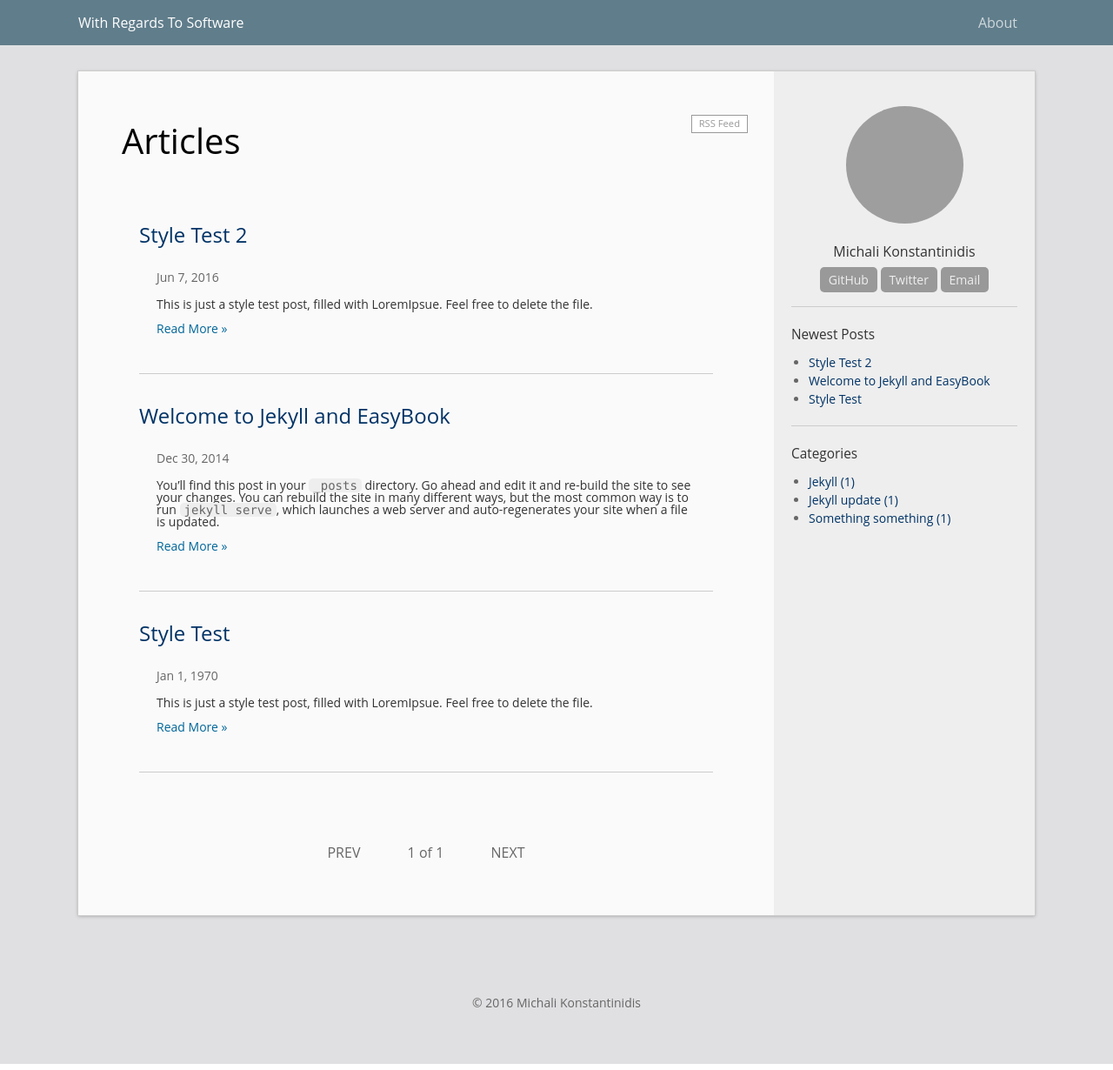
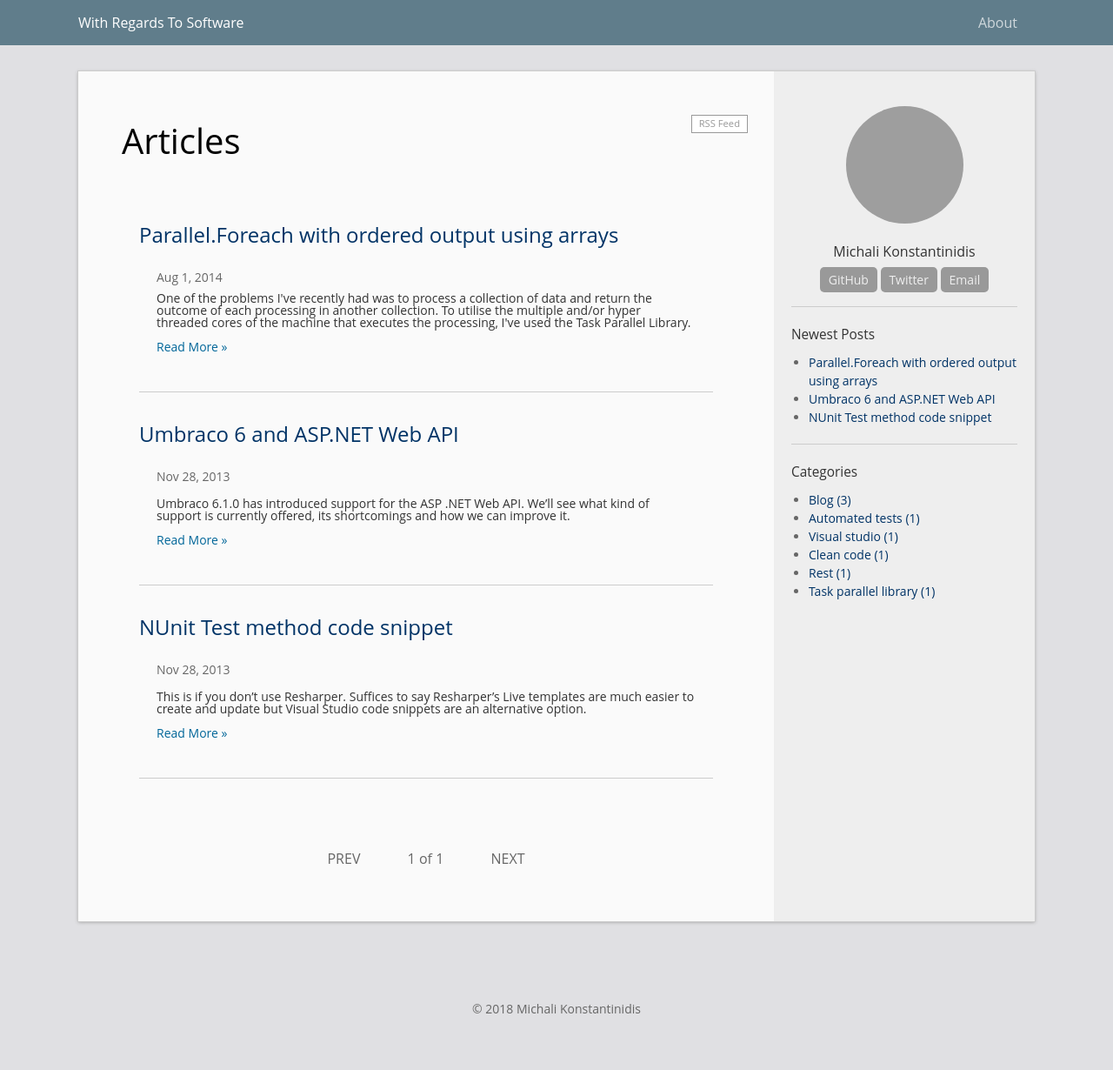
Before and after one commit to michali/blog, a Jekyll site: the page built from index.html, in a window 1280 px wide. Shown: the whole page at 87% size. Built offline with Jekyll 4.4.1, drawn with Linux system fonts in a browser that asks for light colours; the list of posts is cut into pages by our own code; some of the changed lines change nothing that is shown; grey boxes are pictures that could not be loaded.

Commit message:
Cleaned posts, updated information, new posts

````diff
--- a/_config.yml
+++ b/_config.yml
@@ -1,8 +1,7 @@
 # Site settings
 title: With Regards To Software
-url: "http://www.michali-k.com"    # the protocol and hostname of your site, eg. `http://laobubu.github.io`
-baseurl: "/blog" # the prefix of your site uri, eg. `/jekyll-theme-EasyBook` or just one slash `/`
-#timezone: Asia/Chongqing
+url: "http://www.michalikons.com"    # the protocol and hostname of your site, eg. `http://laobubu.github.io`
+baseurl: ""
 description: >
   Thoughts on software
 
@@ -11,13 +10,10 @@
 author: Michali Konstantinidis
 avatar: "//www.gravatar.com/avatar/your_email_md5?d=mm&s=135"
 profile: A software engineer based in Sydney
-twitter_username: michalikon
+twitter_username: michalikons
 github_username:  michali
 
-# Comment Service (Disqus or 多说)
-#  choose one and un-comment the line to active it
 #disqus_shortname: xxx   # get one: https://disqus.com/admin/signup/
-#duoshuo_shortname: xxx  # get one: http://duoshuo.com/create-site/
 
 permalink: /:year/:month/:day/:title/
 plugins_dir:
--- a/_includes/footer.html
+++ b/_includes/footer.html
@@ -1,6 +1,6 @@
 <footer class="footer">
 <div class="wrapper">
-&copy; 2016 {{ site.author }}
+&copy; {{ 'now' | date: "%Y" }} {{ site.author }}
 </div>
 </footer>
 
--- a/_posts/1970-01-01-test.md
+++ /dev/null
@@ -1,77 +0,0 @@
----
-layout: post
-title:  "Style Test"
-date:   1970-01-01 08:00
-categories: jekyll
----
-
-This is just a style test post, filled with LoremIpsue. Feel free to delete the file.
-
-![](http://lorempixel.com/400/200/)
-
-# Lorem ipsum dolor
-
-Sit amet, consectetur adipiscing elit. Phasellus nisi odio, scelerisque vitae volutpat non, facilisis non erat. In gravida placerat pulvinar. Maecenas ac pretium sem. In consectetur nulla leo, ut maximus nisi volutpat eget. Vestibulum vitae malesuada risus, egestas placerat felis. In sed sollicitudin elit. Sed bibendum porttitor dui.
-
-## Condimentum mauris Accumsan
-
-Eu. Suspendisse scelerisque, orci vel elementum accumsan, sem turpis congue justo, et vulputate lacus orci vel felis. Pellentesque at gravida felis, vitae pretium erat. Pellentesque convallis mi vitae lectus semper, quis pellentesque lectus tristique.
-
-## Duis a nibh in
-
-Consectetur ultrices. Cum sociis natoque penatibus et magnis dis parturient montes, nascetur ridiculus mus.
-
-> Vivamus placerat, tortor et aliquam porttitor, risus mi dapibus neque, vitae vulputate urna.
-> -- Lorem
-
-Apurus vel sapien. Fusce at condimentum nibh.
-
-### Donec ut urna
-
-A dolor rhoncus posuere vel porttitor tortor. Integer ex lacus, sagittis ac tellus et, laoreet condimentum massa.
-
-![](http://lorempixel.com/400/400/)
-
-Aliquam tempor pharetra lacus, vel bibendum purus dapibus nec. Integer hendrerit massa ut libero euismod, id gravida neque facilisis.
-
-## Nunc nec
-
-Karan justo id turpis auctor pharetra. Fusce pretium ornare facilisis. Aliquam eget scelerisque ex, eu volutpat leo. Proin pharetra est felis, sit amet suscipit orci mattis quis.
-
-1. Etiam bibendum purus tincidunt
-2. As dapibus enim et, porta ligula.
-3. Morbi tempus, mauris sed sodales auctor, nulla erat fringilla purus, vel sodales nulla nunc sit amet purus.
-4. Praesent pellentesque urna et leo eleifend molestie ac ac ex.
-5. Ut eu sagittis metus, et malesuada libero.
-
-Class aptent taciti sociosqu ad litora torquent per conubia nostra, per inceptos himenaeos. Etiam placerat mauris a libero tempus facilisis. Maecenas ut augue lacinia, ornare mi in, lobortis arcu. Lorem ipsum dolor sit amet, consectetur adipiscing elit. Duis justo elit, blandit vel tincidunt ac, imperdiet ut neque.
-
-# Class aptent
-
-taciti sociosqu ad litora torquent per conubia nostra, per inceptos himenaeos. Aliquam erat volutpat. Sed at semper sem. Morbi in finibus tellus. Pellentesque nec dapibus risus.
-
-~~~cpp
-  #include <iostream>
-
-  int main () {
-    std::cout << "Hello world!" << std::endl;
-  }
-~~~
-
-vitae erat non congue. Proin sagittis vitae justo at cursus. Phasellus egestas bibendum urna vel condimentum.
-
-## Fusce a ullamcorper nisl
-
-Pellentesque vehicula faucibus nibh, **a pharetra odio pretium ac.** Mauris eget gravida orci, vitae tincidunt urna. Integer pharetra ante in porta maximus. Morbi ac arcu lacinia, posuere mauris vitae, lobortis dui. Lorem ipsum dolor sit amet, consectetur adipiscing elit. Nunc vitae metus nibh. Cras quis malesuada nisi. Ut porttitor, ipsum vel suscipit posuere, elit purus egestas velit, ac lobortis urna orci nec mi.
-
-## Maecenas bibendum nisi
-
-Aleo facilisis porttitor ac ac metus. **Vivamus faucibus faucibus bibendum.** Donec efficitur consectetur erat quis porttitor. Ut id euismod nunc. Sed venenatis eleifend suscipit. Donec magna purus, porta eget enim a, ornare porttitor nibh. Cras nisl nibh, viverra vitae magna quis, hendrerit facilisis sem.
-
-| table | test | lorem |
-|:-----:|:----:|:-----:|
-| Praesent ultrices | convallis lorem | at sollicitudin enim |
-| Mauris | tristique cursus | arcu ac |
-| facilisis | Proin |  vulputate neque lectus|
-
- maximus malesuada est rutrum ac. Sed blandit semper faucibus. Nam venenatis consectetur malesuada. Nulla lacus purus, ultrices ac eros porttitor, finibus sodales augue. Suspendisse tincidunt, felis in placerat euismod, libero nulla interdum nisl, commodo efficitur felis dui in libero. Integer lobortis sapien sit amet orci tristique auctor a sit amet neque. Nunc tincidunt iaculis purus eget maximus. Fusce risus justo, rutrum at magna sed, rhoncus lacinia lectus. Vivamus lobortis odio ex, ac vehicula nunc facilisis non. Aliquam fermentum diam massa. Sed cursus, nisi varius laoreet aliquet, tortor urna porta turpis, in dictum urna enim vel leo. Etiam at lacus lorem. Vivamus ornare vitae nisl vel malesuada.
--- a/_posts/2014-12-30-welcome-to-jekyll.markdown
+++ /dev/null
@@ -1,63 +0,0 @@
----
-layout: post
-title:  "Welcome to Jekyll and EasyBook"
-date:   2014-12-30 09:00:13
-categories:
-- jekyll update
----
-
-You’ll find this post in your `_posts` directory. Go ahead and edit it and re-build the site to see your changes. You can rebuild the site in many different ways, but the most common way is to run `jekyll serve`, which launches a web server and auto-regenerates your site when a file is updated.
-
-To add new posts, simply add a file in the `_posts` directory that follows the convention `YYYY-MM-DD-name-of-post.ext` and includes the necessary front matter. Take a look at the source for this post to get an idea about how it works.
-
-GitHub Flavored Markdown is supported.
-
-```ruby
-def print_hi(name)
-  puts "Hi, #{name}"
-end
-print_hi('Tom')
-#=> prints 'Hi, Tom' to STDOUT.
-```
-
-## EasyBook Advanced Functions ##
-
-You are using [EasyBook][github-easybook] the template from [laobubu.net](http://laobubu.net). Therefore some features are supported now:
-
-* **Pagination** is enabled.
-* **Disqus** or **多说** is ready.
-* **TOC** for posts is enabled.
-* **Profile** including your links and avatar on the sidebar.
-* *And more...*
-
-> **Tips:** You can disable Disqus or 多说 on posts/pages by adding `nocomments: true` into [YAML Front Matter][frontmatter].
-
-EasyBook uses upaiyun CDN to make everyone lncluding Chinese visitors feel speedy. You can find it in `_includes/footer.html` and change it to your favorite CDN like Google CDN.
-
-## Support me by... ##
-
-### Add a link ###
-
-EasyBook does not make the footer heavy; the link to theme could be on `about.md`:
-
-> This website is using [laobubu](http://laobubu.net)'s theme: [EasyBook](https://github.com/laobubu/jekyll-theme-EasyBook)
-
-### Donate (PayPal or 支付宝) ###
-
-That's the best :smile:
-
-Please visit [http://laobubu.net/donate.html](http://laobubu.net/donate.html)
-
-### Star and Fork on GitHub (free) ###
-
-Not going to donate? That's okay. You can also send out your precious star [on GitHub][github-easybook].
-
-## And Here We Go ##
-
-Check out the [Jekyll docs][jekyll] for more info on how to get the most out of Jekyll. File all bugs/feature requests at [Jekyll’s GitHub repo][jekyll-gh]. If you have questions, you can ask them on [Jekyll’s dedicated Help repository][jekyll-help].
-
-[jekyll]:      http://jekyllrb.com
-[jekyll-gh]:   https://github.com/jekyll/jekyll
-[jekyll-help]: https://github.com/jekyll/jekyll-help
-[frontmatter]: http://jekyllrb.com/docs/frontmatter/
-[github-easybook]: https://github.com/laobubu/jekyll-theme-EasyBook
--- a/_posts/2016-06-07-test2.md
+++ /dev/null
@@ -1,18 +0,0 @@
----
-layout: post
-title:  "Style Test 2"
-date:   2016-06-07
-categories:
-- something something
----
-
-This is just a style test post, filled with LoremIpsue. Feel free to delete the file.
-
-
-| table | test | lorem |
-|:-----:|:----:|:-----:|
-| Praesent ultrices | convallis lorem | at sollicitudin enim |
-| Mauris | tristique cursus | arcu ac |
-| facilisis | Proin |  vulputate neque lectus|
-
- maximus malesuada est rutrum ac. Sed blandit semper faucibus. Nam venenatis consectetur malesuada. Nulla lacus purus, ultrices ac eros porttitor, finibus sodales augue. Suspendisse tincidunt, felis in placerat euismod, libero nulla interdum nisl, commodo efficitur felis dui in libero. Integer lobortis sapien sit amet orci tristique auctor a sit amet neque. Nunc tincidunt iaculis purus eget maximus. Fusce risus justo, rutrum at magna sed, rhoncus lacinia lectus. Vivamus lobortis odio ex, ac vehicula nunc facilisis non. Aliquam fermentum diam massa. Sed cursus, nisi varius laoreet aliquet, tortor urna porta turpis, in dictum urna enim vel leo. Etiam at lacus lorem. Vivamus ornare vitae nisl vel malesuada.
--- a/about.md
+++ b/about.md
@@ -5,6 +5,8 @@
 public: true
 ---
 
-Welcome to this website!
+My name is Michali and am a software developer whose poisons of choice are C# and Python. Based in Sydney.
+
+When I don't engineer software or code, I like to swim, eat out and be a comedian.
 
 > This website is using [laobubu](http://laobubu.net)'s theme: [EasyBook](https://github.com/laobubu/jekyll-theme-EasyBook)
--- /dev/null
+++ b/blog/_posts/2013-11-28-Umbraco-6-and-ASP-NET-Web-API.md
@@ -0,0 +1,117 @@
+---
+layout: post
+title:  "Umbraco 6 and ASP.NET Web API"
+date:   2013-11-28 09:00:13
+categories:
+- clean code
+- rest
+---
+
+Umbraco 6.1.0 has introduced support for the ASP .NET Web API. We'll see what kind of support is currently offered, its shortcomings and how we can improve it.
+
+## How Umbraco does it
+Controllers that expose an API need to inherit from Umbraco.Web.WebApi.UmbracoApiController. This is a base class that exposes several properties you can use to to work with Umbraco.
+
+By deriving from the base controller you get the following properties:
+
+```csharp
+ApplicationContext ApplicationContext { get; }
+ServiceContext Services { get; }
+DatabaseContext DatabaseContext { get; }
+UmbracoHelper Umbraco { get; }
+UmbracoContext UmbracoContext { get; }
+```
+If you had an Event document type and wanted to get an event by ID, you could write a controller like so:
+
+```csharp
+public class EventsApiController : UmbracoApiController
+{
+    public Event Get(int id)
+    {
+        dynamic eventPublishedContent = Umbraco.Content(id);
+        // map the eventPublishedContent to an object of type Event here
+        return @event;
+    }
+}
+```
+
+```UmbracoHelper.Content(int id)``` brings back a dynamic object on which one can call properties of the document with that id. For example, speaking of Events, if you had a document type in your Umbraco site called Event and this had a text property called Venue, you would get its value by
+
+```csharp
+eventPublishedContent.Venue
+```
+
+Or you can cast the dynamic to ```IPublishedContent```.
+
+In either case is then up to us to map this type that describes Umbraco published documents to a custom type so we can return an object specific to the domain served by this RESTful service.
+
+There is a naming convention and that is the API controllers must end with ApiController. For example, a controller that would operate on Conference domain objects would be called ConferencesApiController.
+
+To get an event by routing a request to the above EventsApiController we hit this URL:
+```~/Umbraco/Api/EventsApi/Get/1```
+
+If you had a method to get all events:
+
+```public IEnumerable GetAll()```
+
+you would call it with this URL:
+~/Umbraco/Api/EventsApi/GetAll
+
+In the [Richardson Maturity Model](http://martinfowler.com/articles/richardsonMaturityModel.html), this would be... level 0 and 2 without being level 1. We're getting a resource or resources using a URL and HTTP verbs but the action method of the API controllers has also got to be in the URL. Action methods for POST, PUT and DELETE. In addition, the name of the resource is obfuscated by the Api suffix. We want the URLs that would access a level 2 REST API to be as follows:
+
+```~/Umbraco/Api/Events/1``` to get the Event document with ID 1
+```~/Umbraco/Api/Events``` to get all Event documents
+
+## Creating a (Level 2) REST API with Umbraco support
+What's happening here is that because Umbraco uses its own Global.asax, all default MVC routes are overriden with its own. We need to put the Web API default route back into the application so the above URIs get us the resource we want.
+
+You can do this in a Global.asax that inherits from the default Umbraco one. You may already have such a file in your application with all the global logic in it. In this case it's a matter of reintroducing the route registration of the ```WebApiConfig``` static class found in all Web API projects on Global's ```Application_Start()``` and you're good to go.
+
+The other way is to create an Umbraco application event handler and register any custom routes there. For the Web API default routes this could be like the below:
+
+```csharp
+public class WebApiRouteRegistrarHandler : IApplicationEventHandler
+{
+    public void OnApplicationInitialized(UmbracoApplicationBase umbracoApplication, ApplicationContext applicationContext)
+    {
+    }
+
+    public void OnApplicationStarting(UmbracoApplicationBase umbracoApplication, ApplicationContext applicationContext)
+    {
+        WebApiConfig.Register(GlobalConfiguration.Configuration);
+    }
+
+    public void OnApplicationStarted(UmbracoApplicationBase umbracoApplication, ApplicationContext applicationContext)
+    {
+    }
+}
+```
+
+Umbraco picks those handlers automatically so you don't need to register it anywhere.
+
+Now you can write a Web API Controller for your Event documents
+
+```csharp
+public class EventsController : ApiController
+{
+    private readonly IEventsService _eventsService;
+
+    public EventsController(IEventsService eventsService)
+    {
+        _eventsService = eventsService;
+    }
+
+    public Event Get(int id)
+    {
+        return _eventsService.GetById(id);
+    }
+
+    public IEnumerable<Event> GetAll()
+    {
+        return _eventsService.GetAllEvents();
+    }
+}
+```
+You can also change or register a new route if you want the API URIs to begin with ```Umbraco```.
+
+Also instead of inheriting from ```UmbracoApiController``` we're inheriting from Microsoft's ```ApiController```. This results in a few more lines of code but you gain testability as the controller does not expose properties that you (correctly in my opinion) can't set, therefore can't test with. By only exposing what you need you have a controller that doesn't do too much and doesn't depend on properties it doesn't use.
--- /dev/null
+++ b/blog/_posts/2013-11-28-nunit-test-method-code-snippet.md
@@ -0,0 +1,71 @@
+---
+layout: post
+title:  "NUnit Test method code snippet"
+date:   2013-11-28 00:00
+categories:
+- Automated Tests
+- Visual Studio
+---
+
+This is if you don't use Resharper. Suffices to say Resharper's Live templates are much easier to create and update but Visual Studio code snippets are an alternative option.
+
+```xml
+<?xml version="1.0" encoding="utf-8"?>
+<CodeSnippets xmlns="http://schemas.microsoft.com/VisualStudio/2008/CodeSnippet">
+  <CodeSnippet Format="1.0.0">
+    <Header>
+      <Title>
+        NUnit Test Method Insertion
+      </Title>
+      <Description>Inserts a template for an automated test</Description>
+      <Shortcut>test</Shortcut>
+    </Header>
+    <Snippet>
+      <Declarations>
+        <Literal>
+          <ID>UOW</ID>
+          <ToolTip>The unit of work under test</ToolTip>
+          <Default>UnitOfWork</Default>
+        </Literal>
+        <Literal>
+          <ID>ACT</ID>
+          <ToolTip>The stimulant to apply to the system under test</ToolTip>
+          <Default>Action</Default>
+        </Literal>
+        <Literal>
+          <ID>EB</ID>
+          <ToolTip>The expected outcome after the stimulant has been applied</ToolTip>
+          <Default>ExpectedBehaviour</Default>
+        </Literal>
+      </Declarations>
+      <Code Language="CSharp">
+        <![CDATA[[Test]
+        public void $UOW$_When$ACT$_$EB$()
+        {
+          $end$
+        }]]>
+      </Code>
+    </Snippet>
+  </CodeSnippet>
+</CodeSnippets>
+```
+
+You can change this according to your wants/needs but this snippet will produce the following once you call it with the <code>test</code> shortcut:
+
+```csharp
+[Test]
+public void UnitOfWork_WhenAction_ExpectedBehaviour()
+{
+   //cursor will terminate here
+}
+```
+
+UnitOfWork, Action and ExpectedBehaviour are the default text that replaces three tokens in the snippet body. The three tokens are bordered by dollar signs and will become highlighted and editable once the snippet is inserted.
+
+A code snippet for xUnit is similar, with a Fact attribute instead of a Test one.
+
+So you define the placeholder tokens in the Declarations part of the snippet and again you use them in the snippet body. Resharper has condensed this into just a snippet body with just the default text.
+
+Many thanks to [Roy Osherove](href="http://osherove.com") for the Resharper test Template idea which he's mentioned in some of his videos.
+
+**Edit:** This only took eight months. Removed some newlines in the snippet and added an access modifier.
--- /dev/null
+++ b/blog/_posts/2014-8-1-parallel-foreach-with-ordered-output-using-arrays.md
@@ -0,0 +1,156 @@
+---
+layout: post
+title:  "Parallel.Foreach with ordered output using arrays"
+date:   2014-8-1 00:00
+categories:
+- Task Parallel Library
+excerpt: "One of the problems I've recently had was to process a collection of data and return the outcome of each processing in another collection. To utilise the multiple and/or hyper threaded cores of the machine that executes the processing, I've used the Task Parallel Library."
+---
+One of the problems I've recently had was to process a collection of data and return the outcome of each processing in another collection. To utilise the multiple and/or hyper threaded cores of the machine that executes the processing, I've used the Task Parallel Library.
+
+The problem is that the output collection had to be ordered, i.e. each element of the collection had to correspond to the same order as the element in the input collection that it came from. A scenario for this is where we need to run a batch operation and need to match the output elements to each input element, such as updating multiple prices in a catalogue of products. One other way of matching input and output would be to assign identifiers to each element but I've decided against adding two temporary fields for an operation that could just be resolved with ordering.
+
+Prototype:
+
+```csharp
+public class ParallelNumberIncrementor
+{
+   internal int[] Increment(int[] input)
+   {
+      int[] output = new int[input.Length];
+
+      Parallel.ForEach(input, (i, state, index) =>
+      {
+         output[index] = i + 1;
+      });
+
+      return output;
+   }
+}
+```
+
+That's what it is in its simplest form. Arrays are not thread safe but in this instance a thread accesses an array position only once. We're using the overload of ```Parallel.ForEach``` that gives us access to the index of the element being processed in each iteration.
+
+In order to provide live documentation and also to test that our logic does what it's meant to do, we can unit test this. We should remove the Parallel static from the ```ParallelNumberIncrementor``` because we're not testing the Task Parallel Library but only our own logic. So let's isolate the TPL functionality.
+
+```csharp
+public interface IParallelLooper
+{
+   ParallelLoopResult ForEach<TSource>(IEnumerable<TSource> source, Action<TSource, ParallelLoopState, long> body);
+}
+```
+
+This interface copies the Parallel.ForEach method signature for this example. You can add its overloads into it as per your needs.
+
+The implementing class:
+
+```csharp
+public class ParallelLooper
+{
+   ParallelLoopResult ForEach<TSource>(IEnumerable<TSource> source, Action<TSource, ParallelLoopState, long> body)
+   {
+       return Parallel.ForEach(source, body);
+   }
+}
+```
+
+So now let's implement a ```ParallelNumberIncrementor``` which is decoupled from the TPL. The logic to test is that even though each iteration can finish at different times on each execution of the loop, the end array will have its elements in the same order as the corresponding elements of the input array.
+
+Let's start by writing our first test for this.
+
+```csharp
+[Test]
+public void Increment_WhenElementProcessingFinishesInOrder_OutputElementsAppearInOrder()
+{
+     var parallelNumberIncrementor = new ParallelNumberIncrementor();
+     var input = new[]{ 1, 2, 3 };
+     var output = parallelNumberIncrementor.Increment(input);
+
+     Assert.AreEqual(new[] { 2, 3, 4 }, output);
+}
+```
+
+Getting it to pass:
+
+```csharp
+public IEnumerable<int> Increment(int[] input)
+{
+    foreach (var i in input)
+       yield return i + 1;
+}
+```
+
+Ok, nothing fancy here. Also, we want the incrementing operations to happen in parallel iterations and this isn't happening yet. If we could get an IParallelLooper involved that will make a case for parallelism.
+
+Let's re-think the ParallelNumberIncrementor:
+
+```csharp
+public class ParallelNumberIncrementor
+{
+   private readonly IParallelLooper _parallelLooper;
+
+   public ParallelNumberIncrementor(IParallelLooper parallelLooper)
+   {
+      _parallelLooper = parallelLooper
+   }
+
+   internal int[] Increment(int[] input)
+   {
+      return new int[0];
+   }
+}
+```
+
+The skeleton is in place. This will build but will fail all the tests as it's doing the minimal thing that's required just to build (I prefer to not use null objects in place of collections but this is another topic altogether). We can delegate parallelism to the ParallelLooper and deal with the logic that outputs an array in the desired order. As our unit tests have to be deterministic, i.e. take the system under test from a precondition to post-assertion consistently with each run, we can fake the order the output elements are finished being produced. Then it will be the ```ParallelLooper```'s responsibility to reorder these elements.
+
+Let's rewrite the first test but with a ```ParallelLooper```.
+
+```csharp
+[Test]
+public void Increment_WhenElementProcessingFinishesInOrder_OutputElementsAppearInOrder()
+{
+   var parallelLooper = new Mock<IParallelLooper>();
+   parallelLooper.Setup(x => x.ForEach(It.IsAny<IEnumerable<int>>(), It.IsAny<Action<int, ParallelLoopState, long>>()))
+       .Callback<IEnumerable<int>, Action<int, ParallelLoopState, long>>
+       ((numbers, loopBody) =>
+       {
+          loopBody.Invoke(numbers.ElementAt(0), null, 1);
+          loopBody.Invoke(numbers.ElementAt(1), null, 2);
+          loopBody.Invoke(numbers.ElementAt(2), null, 3);
+       });
+   var parallelNumberIncrementor = new ParallelNumberIncrementor(parallelLooper.Object);
+   var input = new[]{ 1, 2, 3 };
+
+   var output = parallelNumberIncrementor.Increment(input);
+
+   Assert.AreEqual(new[] { 2, 3, 4 }, output);
+}
+```
+
+We can mock an ```IParallelLooper``` to return the output elements in reverse order and the ParallelNumberIncrementor will be responsible outputting the correct order.
+
+We can have a design in mind just not be married to it.
+
+```csharp
+public class ParallelNumberIncrementor
+{
+   private readonly IParallelLooper _parallelLooper;
+
+   public ParallelNumberIncrementor(IParallelLooper parallelLooper)
+   {
+      _parallelLooper = parallelLooper
+   }
+
+   internal int[] Increment(int[] input)
+   {
+      int[] output = new int[input.Length];
+
+      _parallelLooper.ForEach(input, (i, state, index) =>
+      {
+         output[index] = i + 1;
+      });
+
+      return output;
+   }
+}
+```
````
